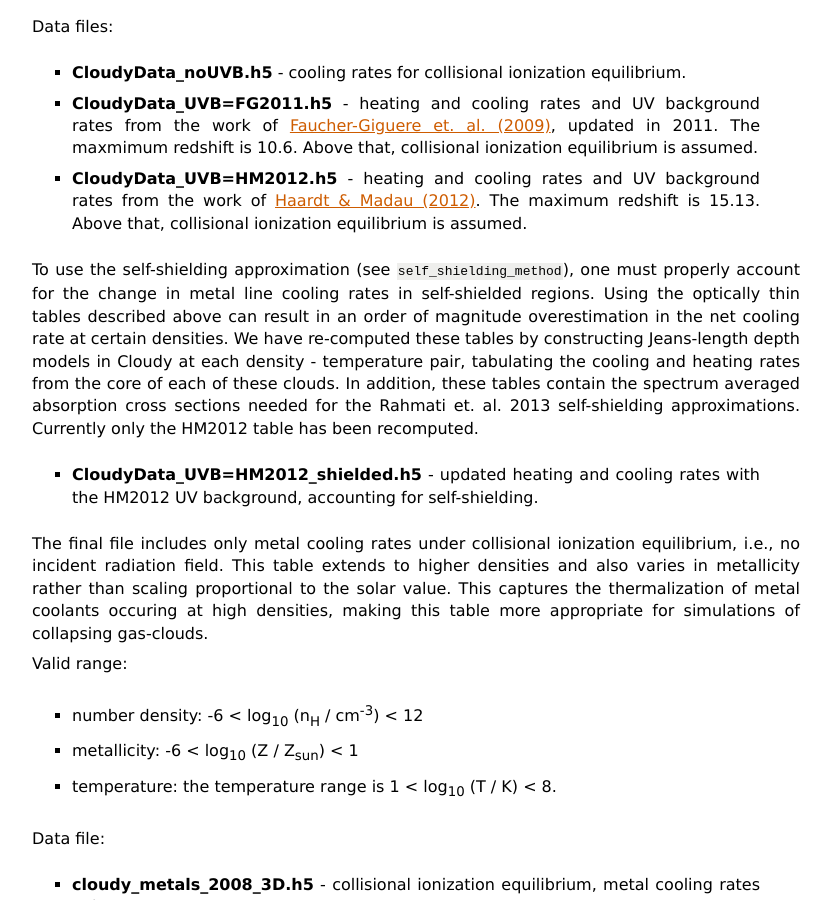
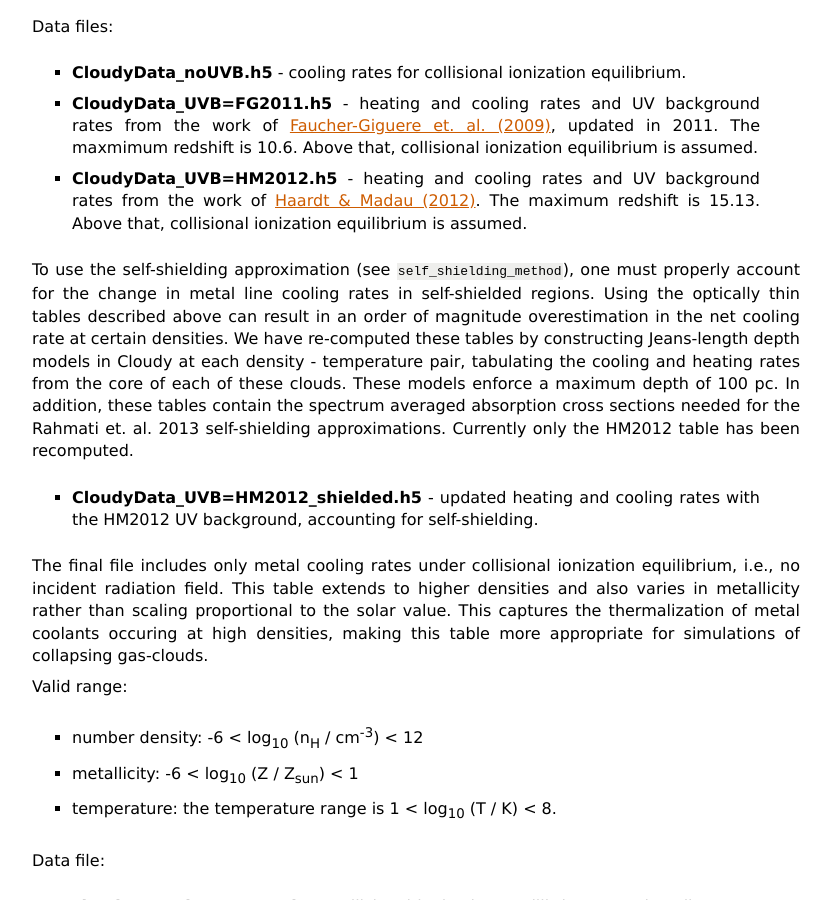
Before and after one commit to grackle-project/grackle, a Sphinx documentation site: the page built from doc/source/Parameters.rst, in a window 1280 px wide and 900 px high, scrolled down 5170 px. Shown: the whole window, without its empty margins (48-880 px from the left). Built offline with Sphinx 7.4.7, drawn with Linux system fonts in a browser that asks for light colours.

Commit message:
added 100 pc depth mention

```diff
--- a/doc/source/Parameters.rst
+++ b/doc/source/Parameters.rst
@@ -319,7 +319,8 @@ result in an order of magnitude overestimation in the net cooling rate at
 certain densities. We have re-computed these tables by constructing
 Jeans-length depth models in Cloudy at each density - temperature pair,
 tabulating the cooling and heating rates from the core of each of these
-clouds. In addition, these tables contain the spectrum averaged absorption
+clouds. These models enforce a maximum depth of 100 pc.
+In addition, these tables contain the spectrum averaged absorption
 cross sections needed for the Rahmati et. al. 2013 self-shielding
 approximations. Currently only the HM2012 table has been recomputed.
 
```
